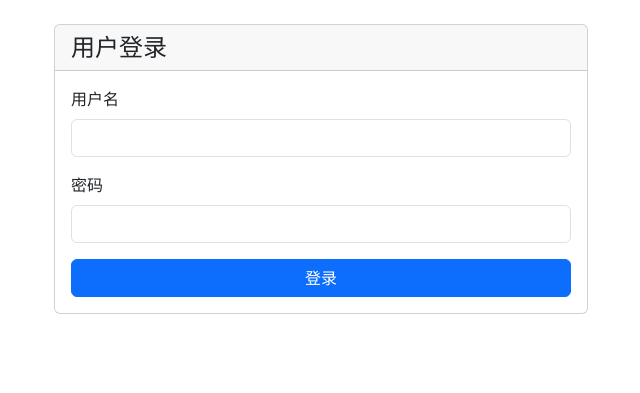
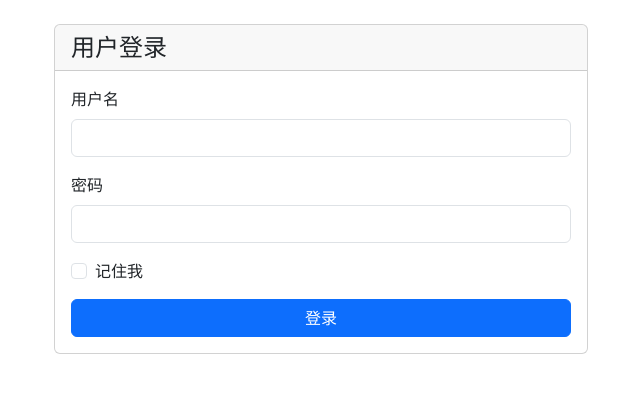
Before and after one commit to aflyhorse/EVE-CorpKMStat, a Flask app: page /login in a window 1280 px wide. Shown: the part 56-449 px from the top of the page, without its empty margins (319-959 px from the left). Run offline with Flask 3, Linux system fonts and the light colour scheme; parts of the project's set-up code (start-up, migrations or seed data) failed here and were passed over; some libraries are stand-ins or nearby versions.

Commit message:
feat: add remember me in login

```diff
--- a/kmstat/auth.py
+++ b/kmstat/auth.py
@@ -14,6 +14,7 @@ def login():
     if request.method == "POST":
         username = request.form.get("username")
         password = request.form.get("password")
+        remember_me = request.form.get("remember_me") is not None
 
         if not username or not password:
             flash("请输入用户名和密码", "error")
@@ -22,7 +23,7 @@ def login():
         user = User.query.filter_by(username=username).first()
 
         if user and user.check_password(password):
-            login_user(user)
+            login_user(user, remember=remember_me)
             next_page = request.args.get("next")
             return redirect(next_page) if next_page else redirect(url_for("dashboard"))
         else:
--- a/kmstat/templates/auth/login.html.jinja2
+++ b/kmstat/templates/auth/login.html.jinja2
@@ -30,6 +30,12 @@
                             <label for="password" class="form-label">密码</label>
                             <input type="password" class="form-control" id="password" name="password" required>
                         </div>
+                        <div class="mb-3 form-check">
+                            <input type="checkbox" class="form-check-input" id="remember_me" name="remember_me">
+                            <label class="form-check-label" for="remember_me">
+                                记住我
+                            </label>
+                        </div>
                         <div class="d-grid">
                             <button type="submit" class="btn btn-primary">登录</button>
                         </div>
```
Also changed, not shown: 1 other file.
